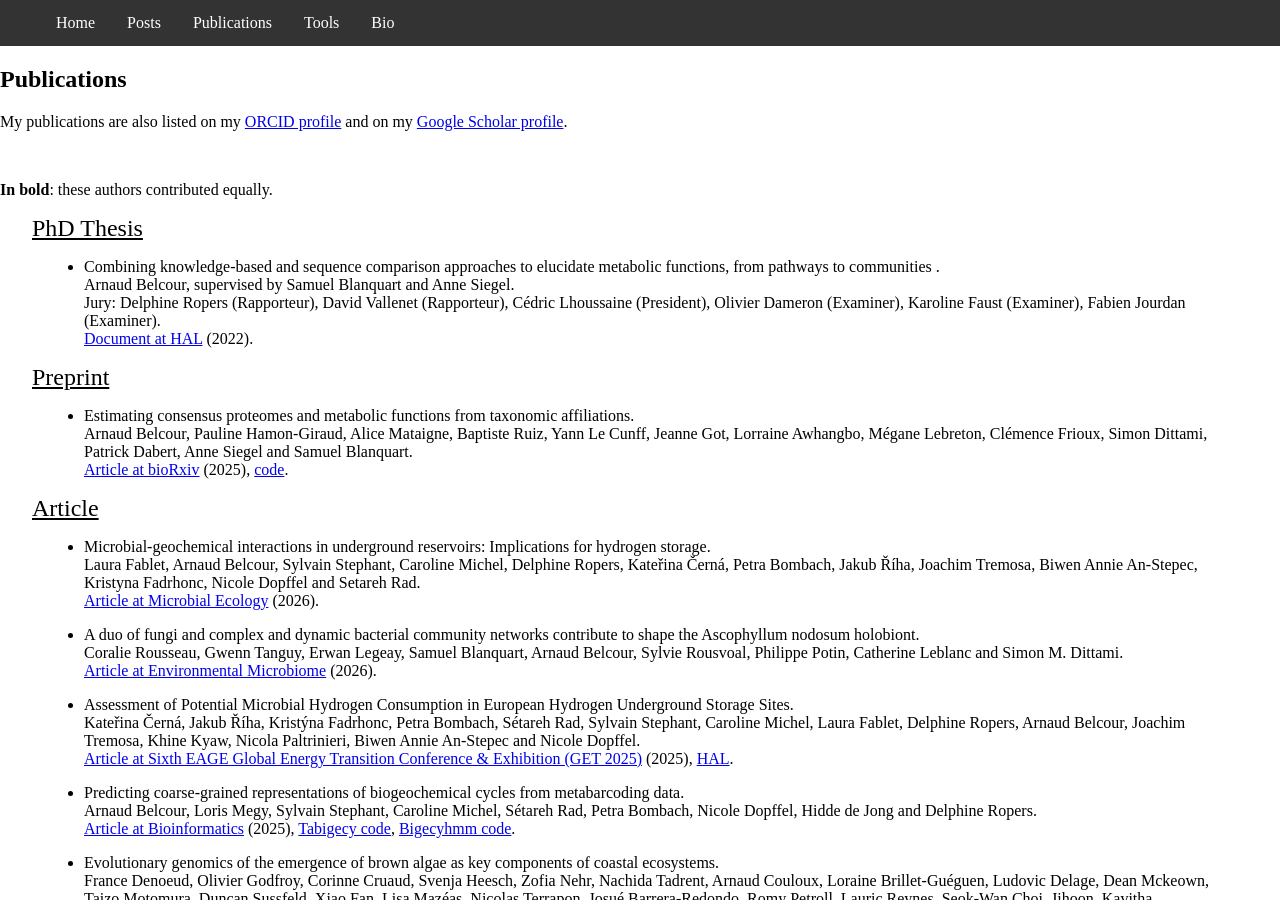
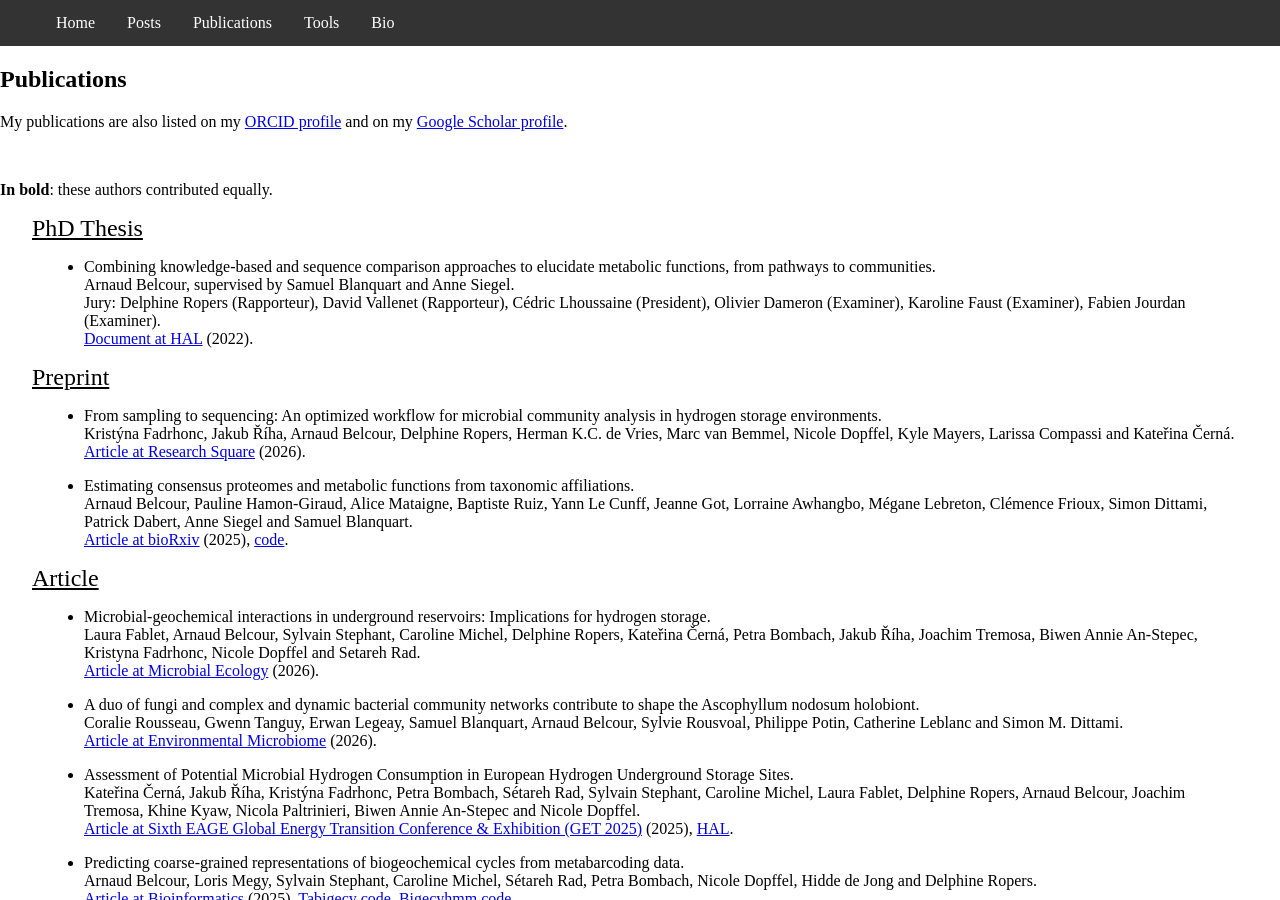
Before and after one commit to ArnaudBelcour/blog, a Jekyll site: the page built from pages/publications.html, in a window 1280 px wide and 900 px high. Built offline with Jekyll 4.4.1, drawn with Linux system fonts in a browser that asks for light colours.

Commit message:
Add preprint.

```diff
--- a/pages/publications.html
+++ b/pages/publications.html
@@ -12,7 +12,7 @@ permalink: pages/publications/
 	<h2>PhD Thesis</h2>
 	<ul>
 		<li>
-			<p> Combining knowledge-based and sequence comparison approaches to elucidate metabolic functions, from pathways to communities . <br>
+			<p> Combining knowledge-based and sequence comparison approaches to elucidate metabolic functions, from pathways to communities. <br>
 				Arnaud Belcour, supervised by Samuel Blanquart and Anne Siegel. <br>
 				Jury: Delphine Ropers (Rapporteur), David Vallenet (Rapporteur), Cédric Lhoussaine (President), Olivier Dameron (Examiner), Karoline Faust (Examiner), Fabien Jourdan (Examiner). <br>
 				<a href='https://hal.archives-ouvertes.fr/tel-03924107'>Document at HAL</a> (2022).
@@ -20,6 +20,14 @@ permalink: pages/publications/
 		</li>
 	</ul>
 	<h2>Preprint</h2>
+	<ul>
+		<li>
+			<p> From sampling to sequencing: An optimized workflow for microbial community analysis in hydrogen storage environments. <br>
+				Kristýna Fadrhonc, Jakub Říha, Arnaud Belcour, Delphine Ropers, Herman K.C. de Vries, Marc van Bemmel, Nicole Dopffel, Kyle Mayers, Larissa Compassi and Kateřina Černá. <br>
+				<a href='https://doi.org/10.21203/rs.3.rs-10956110/v1'>Article at Research Square</a> (2026).
+			</p>
+		</li>
+	</ul>
 	<ul>
 		<li>
 			<p> Estimating consensus proteomes and metabolic functions from taxonomic affiliations. <br>
```
